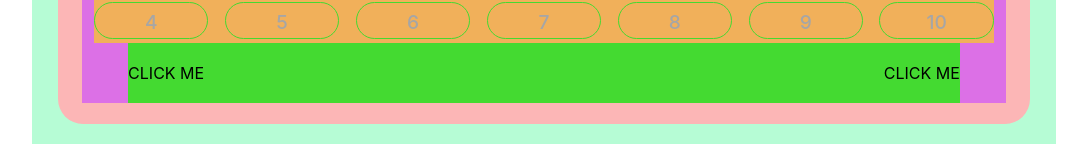
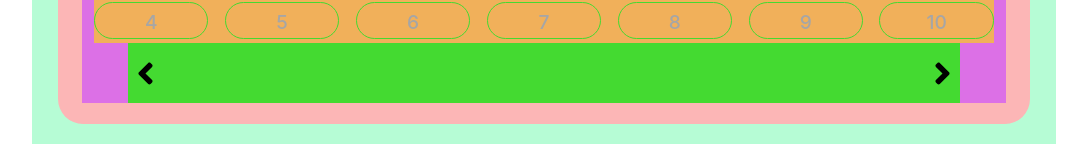
Before and after one commit to gustavAlbrekts0n/bokningsapp, a React (Create React App) app: page / in a window 1280 px wide. Shown: the part 501-647 px from the top of the page, without its empty margins (96-1183 px from the left). Built offline with nearby package versions, Linux system fonts and the light colour scheme.

Commit message:
Add arrow icons and minor bug fix when overflowing month dates

```diff
--- a/package.json
+++ b/package.json
@@ -8,6 +8,7 @@
     "@testing-library/user-event": "^13.5.0",
     "react": "^18.2.0",
     "react-dom": "^18.2.0",
+    "react-icons": "^5.0.1",
     "react-scripts": "^5.0.1",
     "web-vitals": "^2.1.4"
   },
--- a/src/calendar.css
+++ b/src/calendar.css
@@ -68,6 +68,8 @@
   position: relative;
   border: 1px solid #44da31;
   border-radius: 25px;
+  cursor: pointer;
+  transition: background-color 0.3s ease;
 }
 
 .calendar-day:hover {
@@ -120,6 +122,17 @@
   background-color: #44da31;
 }
 
-.month-arrows h1 {
-  margin: 0; /* Remove default margin from h1 for better centering */
+.month-arrow {
+  width: 100%;
+  height: 35px;
+  display: flex;
+  align-items: center;
+  justify-content: center;
+  cursor: pointer;
+  border-radius: 100%;
+  transition: background-color 0.3s ease;
 }
+
+.month-arrow:hover {
+  background-color: rgb(184, 184, 184);
+}
--- a/src/month-arrow.js
+++ b/src/month-arrow.js
@@ -1,14 +1,44 @@
+import { FaAngleRight , FaAngleLeft } from "react-icons/fa";
+
+function calculateNewDay(currentDay, goingRight) {
+
+    const year = currentDay.getFullYear();
+    const month = currentDay.getMonth();
+    const dayOfMonth = currentDay.getDate();
+
+    // Calculate the new month and adjust the year if needed
+    let newMonth = goingRight ? month + 1 : month - 1;
+    let newYear = year;
+
+    // Handle overflow/underflow of months
+    if (newMonth === 12) {
+      newMonth = 0; // January, reset month to 0 for the next year
+      newYear++;
+    } else if (newMonth === -1) {
+      newMonth = 11; // December, reset month to 11 for the previous year
+      newYear--;
+    }
+
+    // Determine the number of days in the new month
+    const daysInNewMonth = new Date(newYear, newMonth + 1, 0).getDate();
+
+    // Adjust the day of the month to prevent overflow
+    const newDayOfMonth = Math.min(dayOfMonth, daysInNewMonth);
+
+    return {
+      year: newYear,
+      month: newMonth,
+      number: newDayOfMonth,
+    };
+}
+
 function MonthArrow(props) {
 
-    let newDay = {
-        month: props.goingRight ? props.day.getMonth() + 1 : props.day.getMonth() - 1,
-        number: props.day.getDate(),
-        year: props.day.getFullYear(),
-    }
+    let newDay = calculateNewDay(props.day, props.goingRight);
 
     return (
         <div onClick={() => props.changeCurrentDay(newDay)}>
-            <p>CLICK ME</p>
+            {props.goingRight ? <FaAngleRight className="month-arrow" /> : <FaAngleLeft className="month-arrow" />}
         </div>
     );
 }
```
Also changed, not shown: 1 other file (tests, documents, lock files or other folders).
